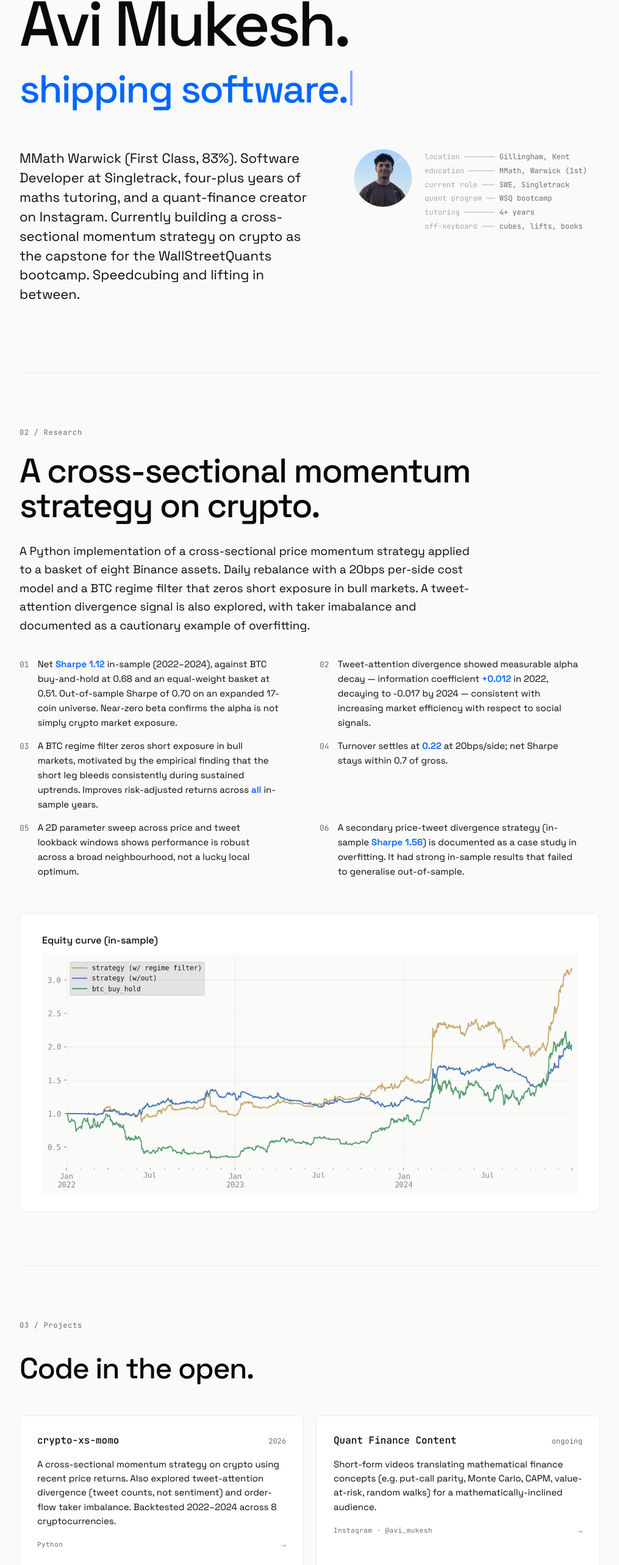
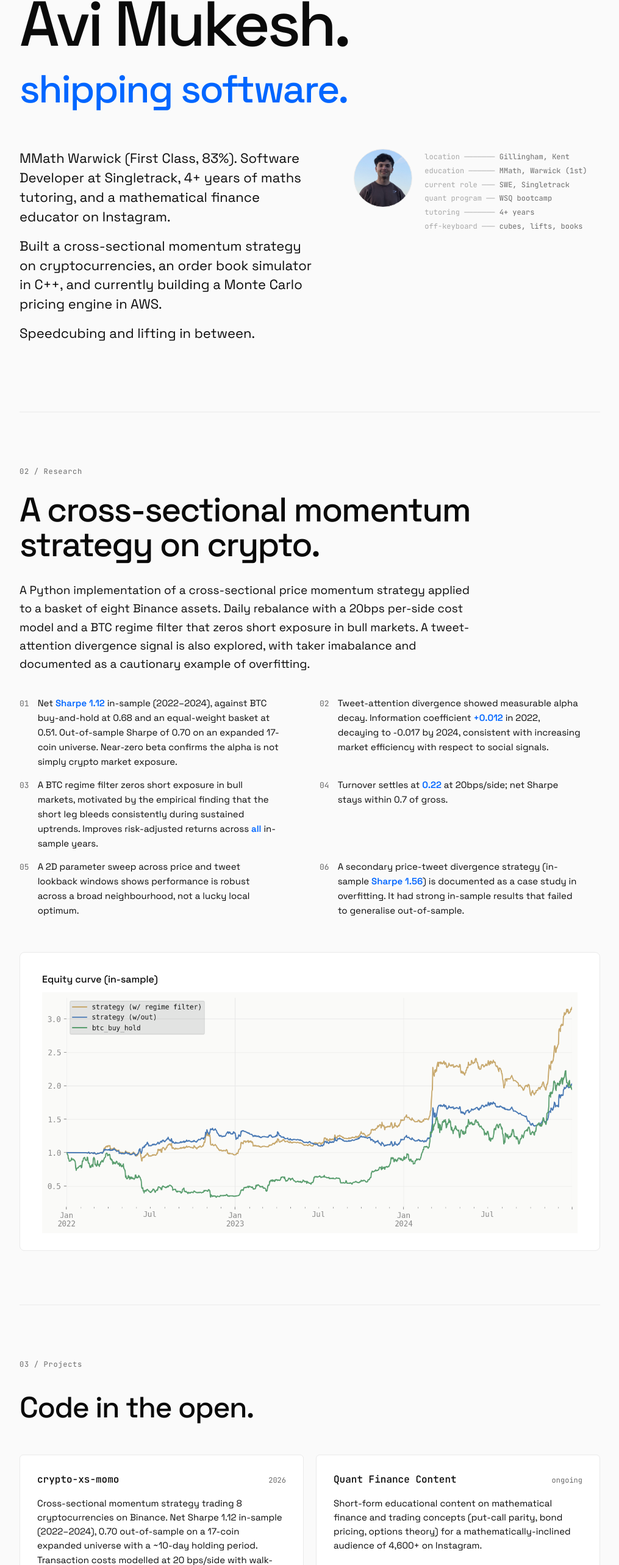
Before and after one commit to avi-mukesh/portfolio, a Next.js app: page / in a window 1280 px wide. Shown: the part 233-2799 px from the top of the page at 61% size, without its empty margins (132-1147 px from the left). Built offline with nearby package versions, Linux system fonts and the light colour scheme.

Commit message:
updated content

```diff
--- a/components/Main.tsx
+++ b/components/Main.tsx
@@ -55,7 +55,7 @@ const defaultTweaks = {
     "speedcubing & lifting.",
   ],
   subtitle:
-    "MMath Warwick (First Class, 83%). Software Developer at Singletrack, four-plus years of maths tutoring, and a quant-finance creator on Instagram. Currently building a cross-sectional momentum strategy on crypto as the capstone for the WallStreetQuants bootcamp. Speedcubing and lifting in between.",
+    "MMath Warwick (First Class, 83%). Software Developer at Singletrack, 4+ years of maths tutoring, and a mathematical finance educator on Instagram. Built a cross-sectional momentum strategy on cryptocurrencies and an order book simulator in C++. Currently building a Monte Carlo pricing engine in AWS. Speedcubing and lifting in between.",
   typingSpeed: 50,
   marquee: true,
   pulse: true,
@@ -196,9 +196,6 @@ function V3Portfolio() {
     "tutoring maths.",
   ];
 
-  const subtitleText =
-    tweaks.subtitle ||
-    "Software developer with a maths background. MMath from Warwick (First Class, 83%) in 2023, two roles since — currently at Singletrack, previously at Dorset Software. Researching crypto momentum on the side and looking to move into quant.";
   const showPulse = tweaks.pulse !== false;
 
   const styles: Record<
@@ -234,7 +231,7 @@ function V3Portfolio() {
       lang: "Python",
       year: "2026",
       blurb:
-        "A cross-sectional momentum strategy on crypto using recent price returns. Also explored tweet-attention divergence (tweet counts, not sentiment) and order-flow taker imbalance. Backtested 2022–2024 across 8 cryptocurrencies.",
+        "Cross-sectional momentum strategy trading 8 cryptocurrencies on Binance. Net Sharpe 1.12 in-sample (2022–2024), 0.70 out-of-sample on a 17-coin expanded universe with a ~10-day holding period. Transaction costs modelled at 20 bps/side with walk-forward validation and 2D parameter-sensitivity analysis.",
       href: "https://github.com/avi-mukesh/crypto-quant-project",
     },
     {
@@ -242,7 +239,7 @@ function V3Portfolio() {
       lang: "Instagram · @avi_mukesh",
       year: "ongoing",
       blurb:
-        "Short-form videos translating mathematical finance concepts (e.g. put-call parity, Monte Carlo, CAPM, value-at-risk, random walks) for a mathematically-inclined audience.",
+        "Short-form educational content on mathematical finance and trading concepts (put-call parity, bond pricing, options theory) for a mathematically-inclined audience of 4,600+ on Instagram.",
       href: "https://www.instagram.com/avi_mukesh/",
     },
     {
@@ -276,7 +273,7 @@ function V3Portfolio() {
       role: "Software Developer",
       org: "Singletrack",
       detail:
-        "Working with the product team on a B2B SaaS platform for firms in the capital markets industry. Developing features, fixing defects, and handling support tickets. Stack: Apex, Lightning Web Components, AWS, Heroku, Ruby on Rails.",
+        "AI-powered capital markets platform for sell-side and buy-side firms. Delivered a PoC with rule-driven research approval workflows and Outlook integration for a tier-1 institution within two months. Contributed to a Salesforce-to-PostgreSQL migration handling millions of records and built a client entity sync pipeline across 4+ object families.",
     },
     {
       years: "Feb 2026 — Now",
@@ -290,7 +287,7 @@ function V3Portfolio() {
       role: "Software Developer",
       org: "Dorset Software",
       detail:
-        "Led the test team for a client-facing API used by a leading insurance firm. ASP.NET and SQL; Postman flows that materially improved efficiency of subsequent testing phases.",
+        "Built and tested client-facing quote APIs in C# and ASP.NET Core for a leading insurance provider. Also led development of a full-stack internal tool for mentors to assign courses to students, applying SOLID principles throughout.",
     },
     {
       years: "Dec 2021 — Now",
@@ -309,7 +306,7 @@ function V3Portfolio() {
         </>
       ),
       detail:
-        "Four-plus years of one-to-one tutoring. Three and a half years at GoStudent through to May 2025, now at MyTutor, plus a handful of private students who find me through mukeshacademy.com. GCSE and A-Level across pure, stats and mechanics.",
+        "Four-plus years of one-to-one tutoring at GoStudent, MyTutor, and independently via mukeshacademy.com. A-Level and GCSE across calculus, statistics, and mechanics, with several students achieving target A* and A grades.",
     },
   ];
 
@@ -485,7 +482,7 @@ function V3Portfolio() {
               alignItems: "start",
             }}
           >
-            <p
+            <div
               className="v3-hero-subtitle"
               style={{
                 fontSize: 22,
@@ -493,10 +490,23 @@ function V3Portfolio() {
                 color: text,
                 margin: 0,
                 maxWidth: 560,
+                display: "flex",
+                flexDirection: "column",
+                gap: 16,
               }}
             >
-              {subtitleText}
-            </p>
+              <p style={{ margin: 0 }}>
+                MMath Warwick (First Class, 83%). Software Developer at
+                Singletrack, 4+ years of maths tutoring, and a mathematical
+                finance educator on Instagram.
+              </p>
+              <p style={{ margin: 0 }}>
+                Built a cross-sectional momentum strategy on cryptocurrencies,
+                an order book simulator in C++, and currently building a Monte
+                Carlo pricing engine in AWS.
+              </p>
+              <p style={{ margin: 0 }}>Speedcubing and lifting in between.</p>
+            </div>
             <div>
               <div
                 style={{ display: "flex", alignItems: "flex-start", gap: 20 }}
@@ -630,10 +640,10 @@ function V3Portfolio() {
                 not simply crypto market exposure.
               </>,
               <>
-                Tweet-attention divergence showed measurable alpha decay —
-                information coefficient{" "}
+                Tweet-attention divergence showed measurable alpha decay.
+                Information coefficient{" "}
                 <span style={{ color: accent, fontWeight: 600 }}>+0.012</span>{" "}
-                in 2022, decaying to -0.017 by 2024 — consistent with increasing
+                in 2022, decaying to -0.017 by 2024, consistent with increasing
                 market efficiency with respect to social signals.
               </>,
               <>
@@ -909,14 +919,48 @@ function V3Portfolio() {
                   maxWidth: 560,
                 }}
               >
-                Modules included Mathematics of Machine Learning, Topics in Data
-                Science, Numerical Methods, Mathematics by Computer, Advanced
-                PDEs. Course Rep, Rubik's Cube Society, programming mentor.
+                Modules included Mathematics of Machine Learning, Linear
+                Algebra, Numerical Methods, Advanced PDEs. Selected to deliver
+                mathematics seminars to incoming offer-holders. Course Rep,
+                Rubik&apos;s Cube Society, programming mentor.
               </div>
             </div>
           </div>
 
           <div style={{ marginTop: 56 }}>
+            <div
+              style={{
+                ...styles.mono,
+                fontSize: 12,
+                color: muted,
+                letterSpacing: "0.06em",
+                marginBottom: 14,
+              }}
+            >
+              Awards
+            </div>
+            <div
+              style={{
+                display: "grid",
+                gridTemplateColumns: "repeat(2, 1fr)",
+                gap: "10px 32px",
+                fontSize: 15,
+                marginBottom: 40,
+              }}
+            >
+              <div>
+                UKMT Senior Kangaroo{" "}
+                <span style={{ color: muted }}>
+                  · Certificate of Merit, 2018
+                </span>
+              </div>
+              <div>
+                CREST Gold · Nuffield Research Placement{" "}
+                <span style={{ color: muted }}>
+                  · University of Kent, astronomy data-analysis tool, 2018
+                </span>
+              </div>
+            </div>
             <div
               style={{
                 ...styles.mono,
```
